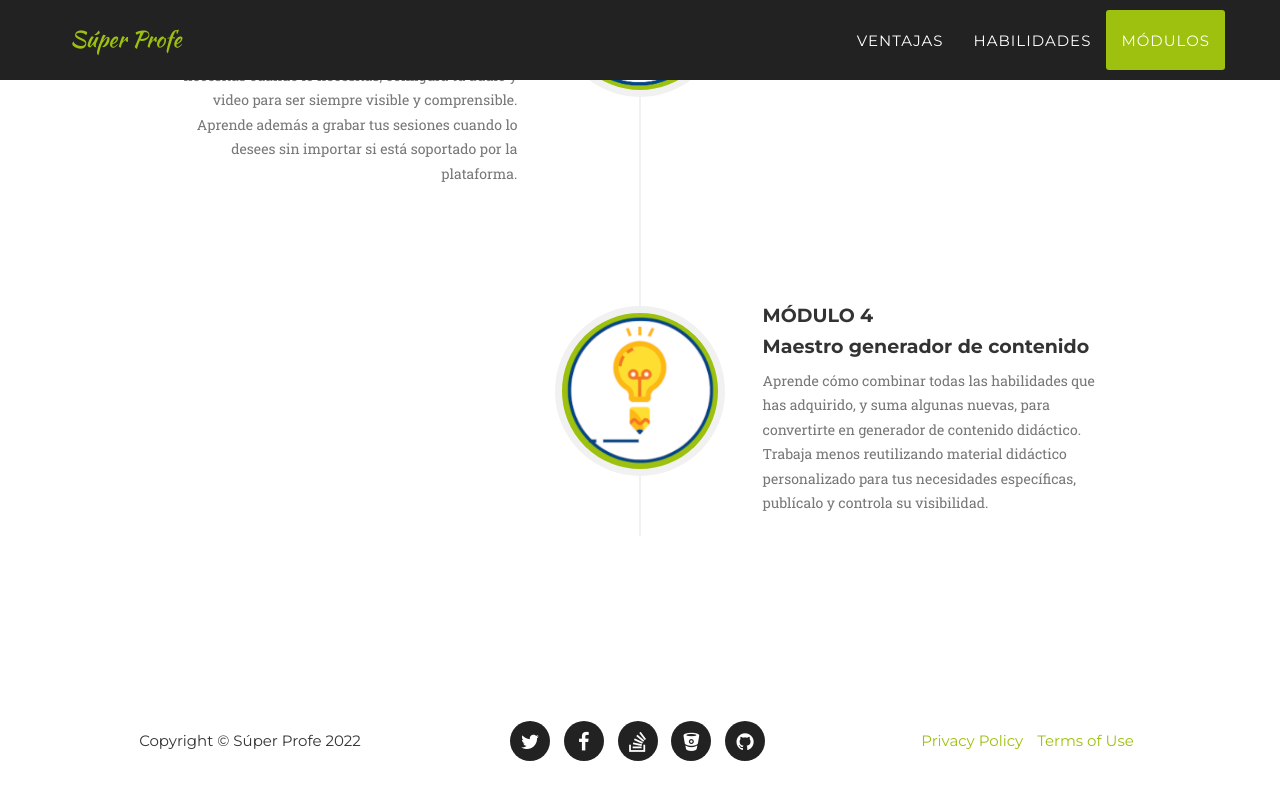
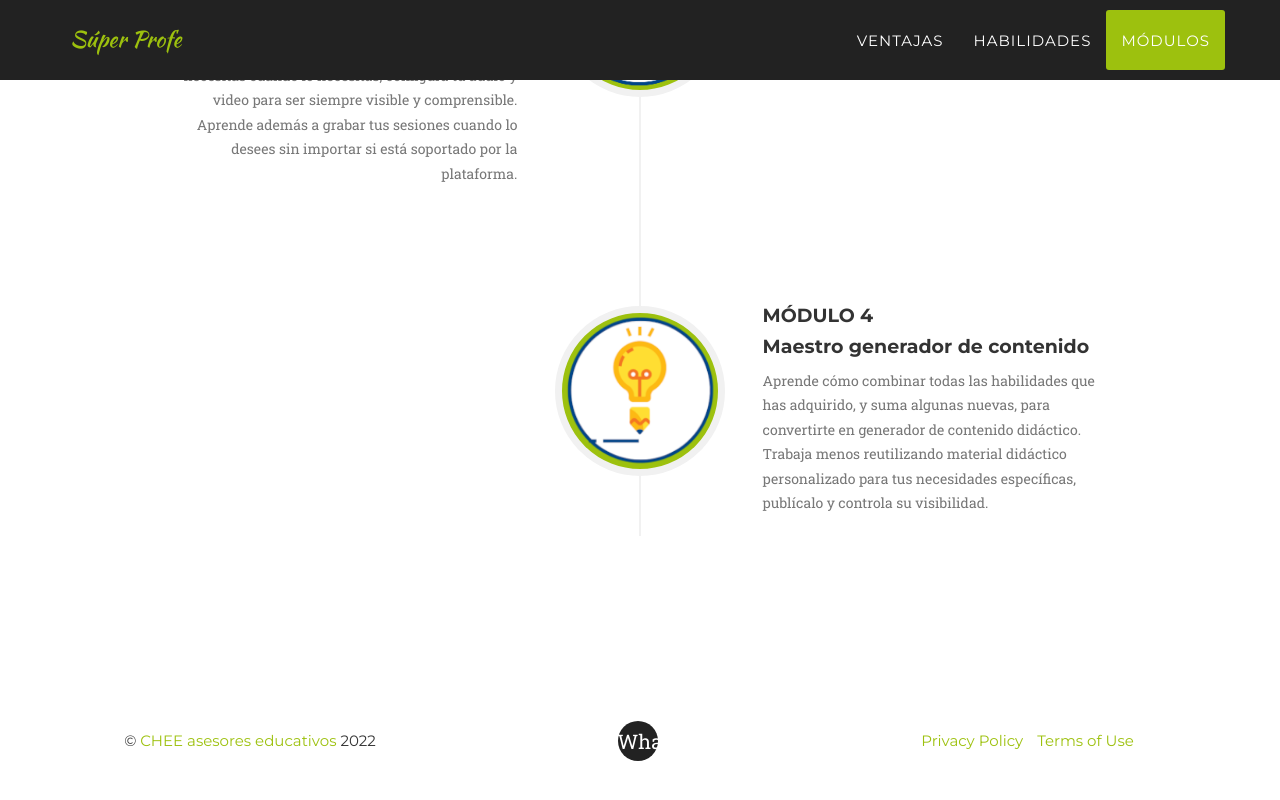
Before and after one commit to camachevaz/superProfe, a Jekyll site: the page built from index.html, in a window 1280 px wide and 900 px high, scrolled down 3617 px. Shown: the top 800 px of the window. Built offline with Jekyll 4.4.1, drawn with Linux system fonts in a browser that asks for light colours; some web fonts are replaced.

Commit message:
Update footer.html

```diff
--- a/_includes/footer.html
+++ b/_includes/footer.html
@@ -2,14 +2,17 @@
         <div class="container">
             <div class="row">
                 <div class="col-md-4">
-                    <span class="copyright">Copyright &copy; {{ site.title }} {{ 'now' | date: "%Y" }}</span>
+                    <span class="copyright">&copy; <a href="https://asesoreducativo.mx/">CHEE asesores educativos</a> {{ 'now' | date: "%Y" }}</span>
                 </div>
                 <div class="col-md-4">
                     <ul class="list-inline social-buttons">
+                        <li><a href="https://wa.me/526869462551">Whatsapp 686-946-2551</a></li>
+                        {% comment %}
                         {% for network in site.social %}
                         <li><a href="{{ network.url }}"><i class="fa fa-{{ network.title }}"></i></a>
                         </li>
                         {% endfor %}
+                        {% endcomment %}
                     </ul>
                 </div>
                 <div class="col-md-4">
```
